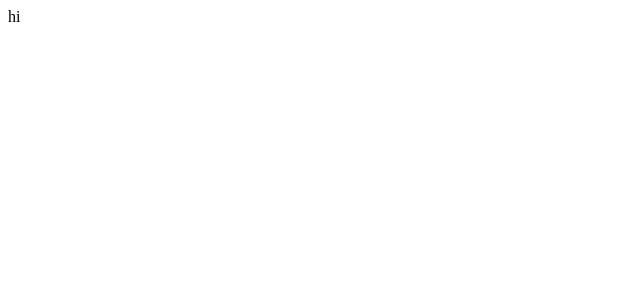
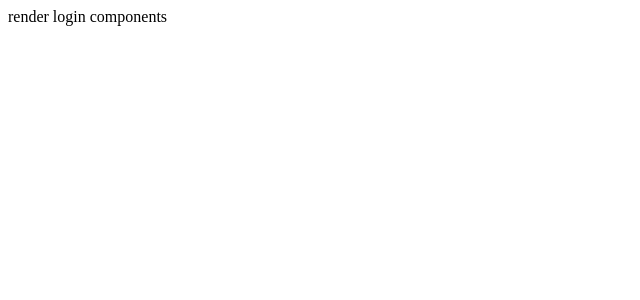
Before and after one commit to Siravian-index/pokemon-challenge, a React (Vite) app: page /login in a window 1280 px wide. Shown: the top 300 px of the page, without its empty margins (0-640 px from the left). Built offline with nearby package versions, Linux system fonts and the light colour scheme.

Commit message:
Wiring up react routes

```diff
--- a/src/App.tsx
+++ b/src/App.tsx
@@ -1,11 +1,12 @@
 import { useSelector } from 'react-redux'
 import { selectIsLogged } from './redux/features/loginSlice'
+import AppRoutes from './routes/AppRoutes'
 
 function App() {
   const isLogged = useSelector(selectIsLogged())
   console.log(isLogged)
 
-  return <div>hi</div>
+  return <AppRoutes />
 }
 
 export default App
--- /dev/null
+++ b/src/pages/LoginPage.tsx
@@ -0,0 +1,9 @@
+import * as React from 'react'
+
+interface ILoginPageProps {}
+
+const LoginPage: React.FunctionComponent<ILoginPageProps> = (props) => {
+  return <>render login components</>
+}
+
+export default LoginPage
--- /dev/null
+++ b/src/routes/AppRoutes.tsx
@@ -0,0 +1,19 @@
+import * as React from 'react'
+import { BrowserRouter, Route, Routes } from 'react-router-dom'
+import LoginPage from '../pages/LoginPage'
+
+interface IAppRoutesProps {}
+
+const AppRoutes: React.FunctionComponent<IAppRoutesProps> = (props) => {
+  return (
+    <BrowserRouter>
+      <Routes>
+        <Route path='/login' element={<LoginPage />} />
+        <Route>{/* dashboard and children */}</Route>
+        {/* <Route path='*' element={<PageNotFound/>} /> */}
+      </Routes>
+    </BrowserRouter>
+  )
+}
+
+export default AppRoutes
```
Also changed, not shown: src/assets/pokeball.svg (added).
